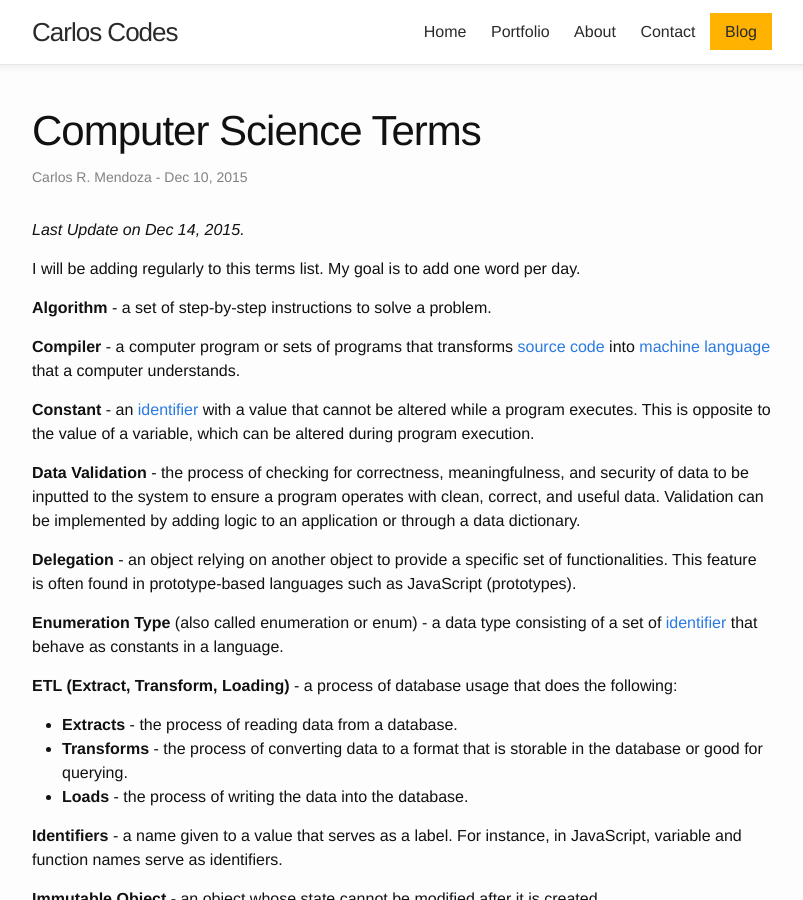
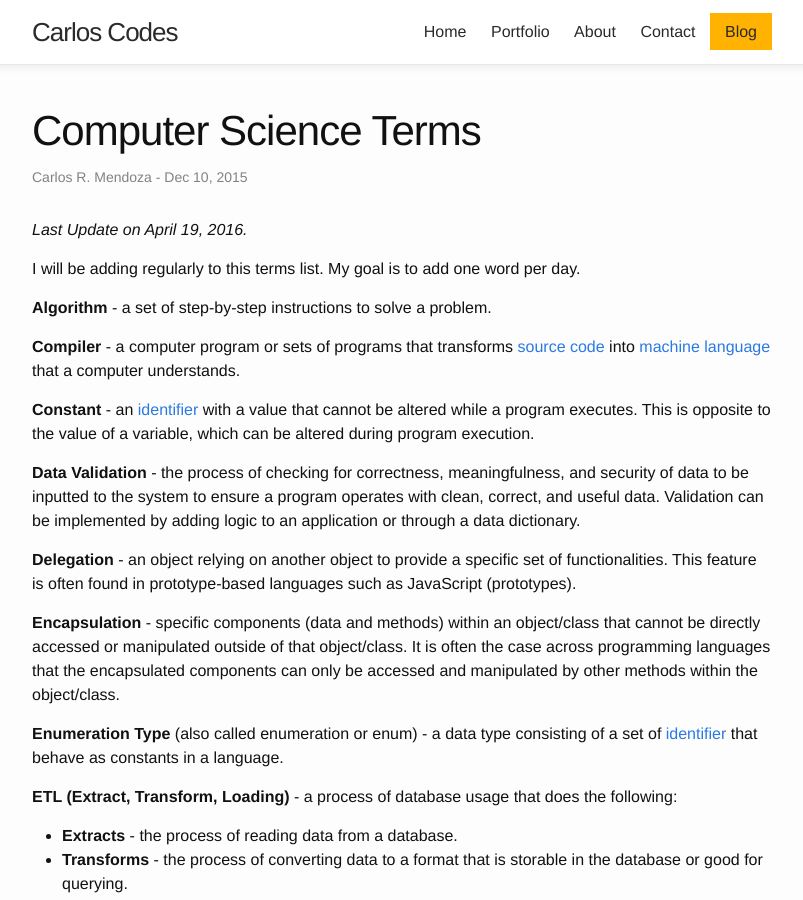
Before and after one commit to carlos-r-mendoza/Blog, a Jekyll site: the page built from _posts/2016-04-19-computer-science-terms.md, in a window 1280 px wide and 900 px high. Shown: the whole window, without its empty margins (238-1041 px from the left). Built offline with Jekyll 4.4.1, drawn with Linux system fonts in a browser that asks for light colours; comment, search, counter and statistics services are not loaded.

Commit message:
Added new definition(encapsulation).

```diff
--- a/_posts/2015-12-10-computer-science-terms.md
+++ b/_posts/2016-04-19-computer-science-terms.md
@@ -7,7 +7,7 @@ author: Carlos R. Mendoza
 <!-- permalink: -->
 ---
 
-*Last Update on Dec 14, 2015.*
+*Last Update on April 19, 2016.*
 
 I will be adding regularly to this terms list. My goal is to add one word per day.
 
@@ -20,6 +20,8 @@ I will be adding regularly to this terms list. My goal is to add one word per da
 **Data Validation** - the process of checking for correctness, meaningfulness, and security of data to be inputted to the system to ensure a program operates with clean, correct, and useful data. Validation can be implemented by adding logic to an application or through a data dictionary.
 
 **Delegation** - an object relying on another object to provide a specific set of functionalities. This feature is often found in prototype-based languages such as JavaScript (prototypes).
+
+**Encapsulation** - specific components (data and methods) within an object/class that cannot be directly accessed or manipulated outside of that object/class. It is often the case across programming languages that the encapsulated components can only be accessed and manipulated by other methods within the object/class.
 
 **Enumeration Type** (also called enumeration or enum) - a data type consisting of a set of [identifier](#identifiers) that behave as constants in a language.
 
```
